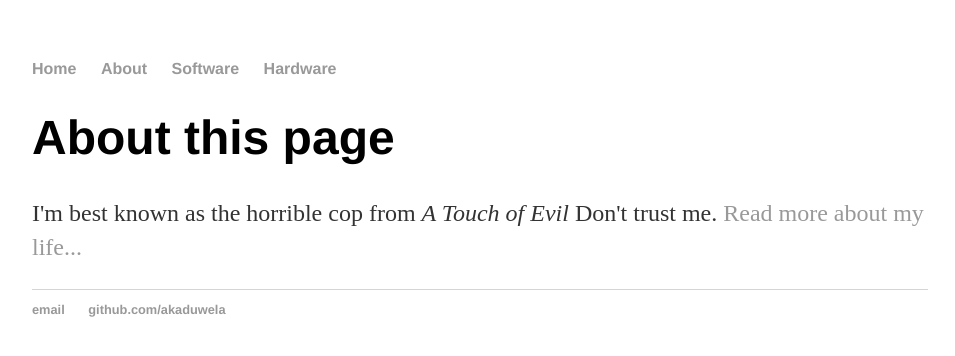
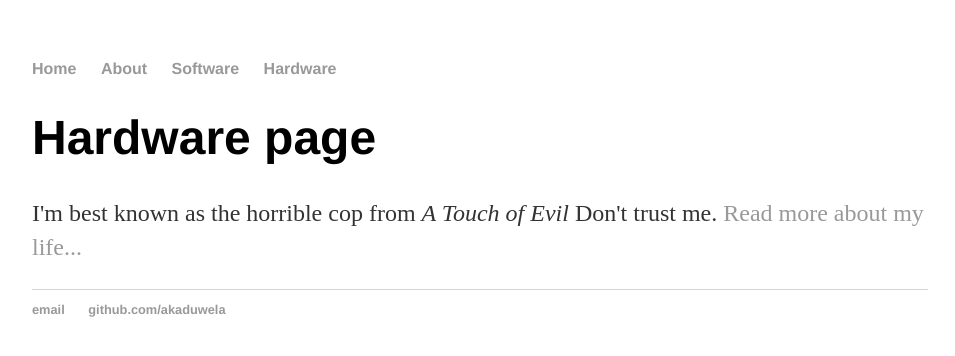
Before and after one commit to akaduwela/website_test, a Jekyll site: the page built from hardware/index.html, in a window 1280 px wide. Shown: the top 356 px of the page, without its empty margins (160-1115 px from the left). Built offline with Jekyll 4.4.1, drawn with Linux system fonts in a browser that asks for light colours.

Commit message:
Update index.html

```diff
--- a/hardware/index.html
+++ b/hardware/index.html
@@ -3,6 +3,6 @@ layout: default
 title: Hardware
 ---
 <div class="blurb">
-	<h1>About this page</h1>
+	<h1>Hardware page</h1>
 	<p>I'm best known as the horrible cop from <em>A Touch of Evil</em> Don't trust me. <a href="/about">Read more about my life...</a></p>
 </div><!-- /.blurb -->
```
